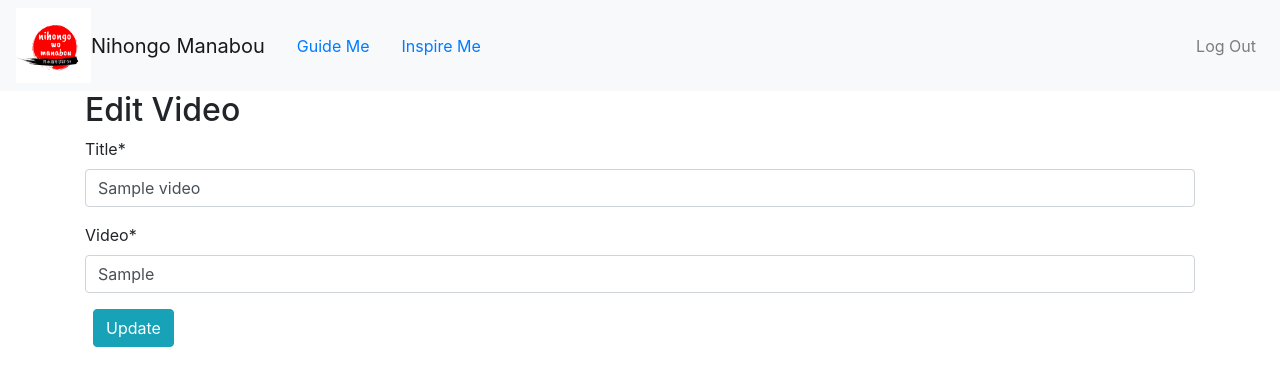
After one commit to charlesmontemayor/lets_study_japanese, a Django app: page /videos/00000000-0000-0000-0000-000000000001/edit/ in a window 1280 px wide. The commit adds this page. Shown: the top 386 px of the page. Run offline with Django 3.2, Linux system fonts and the light colour scheme; a user stored in the database is signed in; tables that the repository leaves empty hold one stand-in row (values such as "Sample post"); some libraries are stand-ins or nearby versions.

Commit message:
working video, edit, delete, updated nav

```diff
--- a/templates/_base.html
+++ b/templates/_base.html
@@ -14,21 +14,41 @@
 <body>
     <header>
         <!-- Fixed navbar -->
-        <div class="d-flex flex-column flex-md-row align-items-center p-3 px-md-4 mb-3 bg-white border-bottom shadow-sm">
+        <nav class="navbar navbar-expand-lg navbar-light bg-light">
             <img class="logo" src="{% static 'images/nihongo.png' %}">
             <a href="{% url 'home' %}" class="navbar-brand my-0 mr-md-auto font-weight-normal">Nihongo Manabou</a>
-            <nav class="my-2 my-md-0 mr-md-3">
-                {% if user.is_authenticated %}
-                <a class="p-2 text-dark" href="{% url 'guide_list' %}">Guide Me</a>
-                <a class="p-2 text-dark" href="{% url 'video_list' %}">Inspire Me</a>
-                <a class="p-2 text-dark" href="{% url 'account_logout' %}">Log Out</a>
-                {% else %}
-                <a class="p-2 text-dark" href="{% url 'about' %}">About</a>
-                <a class="p-2 text-dark" href="{% url 'account_login' %}">Log In</a>
-                <a class="btn btn-outline-primary" href="{% url 'account_signup' %}">Sign Up</a>
-                {% endif %}
-            </nav>
-        </div>
+
+            <div class="navbar">
+                <ul class="nav">
+                    <li class="nav-item">
+                        <a class="nav-link" href="{% url 'guide_list' %}">Guide Me</a>
+                    </li>
+                    <li class="nav-item">
+                        <a class="nav-link" href="{% url 'video_list' %}">Inspire Me</a>
+                    </li>
+                </ul>
+            </div>
+
+            <button class="navbar-toggler" type="button" data-toggle="collapse" data-target="#navbarToggler" aria-controls="navbarToggler" aria-expanded="false" aria-label="Toggle navigation">
+                <span class="navbar-toggler-icon"></span>
+            </button>
+            <div class="collapse navbar-collapse" id="navbarToggler">
+                <ul class="d-flex align-items-end navbar-nav ml-lg-auto">
+                    {% if user.is_authenticated %}
+                    <li class="nav-item">
+                        <a class="nav-link" href="{% url 'account_logout' %}">Log Out</a>
+                    </li>
+                    {% else %}
+                    <li class="nav-item">
+                        <a class="nav-link" href="{% url 'account_login' %}">Log In</a>
+                    </li>
+                    <li class="nav-item">
+                        <a class="nav-link" href="{% url 'account_signup' %}">Sign Up</a>
+                    </li>
+                    {% endif %}
+                </ul>
+            </div>
+        </nav>
     </header>
     <div class="container">
         {% block content %}
--- a/templates/guides/guide_detail.html
+++ b/templates/guides/guide_detail.html
@@ -8,6 +8,8 @@
     <p>by {{ guide.author }} | {{ guide.date }}</p>
     <p>{{ guide.body|linebreaks }}</p>
 </div>
+<p>Back to <a href="{% url 'guide_list' %}">All Guides</a>.</p>
+{% if user.is_authenticated %}
 <p><a href="{% url 'guide_edit' guide.pk %}">Edit</a> | <a href="{% url 'guide_delete' guide.pk %}">Delete</a></p>
-<p>Back to <a href="{% url 'guide_list' %}">All Guides</a>.</p>
+{% endif %}
 {% endblock content %}
--- a/templates/videos/video_detail.html
+++ b/templates/videos/video_detail.html
@@ -10,4 +10,10 @@
     {% video video.video 'medium' %}
     <br />
     <a href="{% url 'video_list' %}" class="pull-right"><small>Back To Video Lists</small></a>
+    {% if user.is_authenticated %}
+    <div class="">
+        <a href="{% url 'video_edit' video.pk %}">Edit</a> |
+        <a href="{% url 'video_delete' video.pk %}">Delete</a>
+    </div>
+    {% endif %}
 {% endblock content %}
--- /dev/null
+++ b/templates/videos/video_edit.html
@@ -0,0 +1,13 @@
+{% extends '_base.html' %}
+{% load crispy_forms_tags %}
+
+{% block title %}Edit Video{% endblock title %}
+
+{% block content %}
+<h2>Edit Video</h2>
+<form action="" method="POST">
+    {% csrf_token %}
+    {{ form|crispy }}
+    <button class="btn btn-info ml-2" type="submit">Update</button>
+</form>
+{% endblock content %}
--- a/videos/urls.py
+++ b/videos/urls.py
@@ -5,12 +5,13 @@ from .views import (
     VideoDetailView,
     VideoCreateView,
     VideoDeleteView,
+    VideoUpdateView,
     )
 
 urlpatterns = [
-    path('', VideoListView.as_view(), name='video_list'),
+    path('<uuid:pk>/edit/', VideoUpdateView.as_view(), name='video_edit'),
     path('<uuid:pk>/delete/', VideoDeleteView.as_view(), name='video_delete'),
     path('new/', VideoCreateView.as_view(), name='video_new'),
     path('<slug:slug>', VideoDetailView.as_view(), name='video_detail'),
-
+    path('', VideoListView.as_view(), name='video_list'),
 ]
--- a/videos/views.py
+++ b/videos/views.py
@@ -1,3 +1,4 @@
+from django.contrib.auth.mixins import LoginRequiredMixin
 from django.core.exceptions import PermissionDenied
 from django.views.generic import ListView, DetailView
 from django.views.generic.edit import CreateView, DeleteView, UpdateView
@@ -16,10 +17,11 @@ class VideoDetailView(DetailView):
     template_name = 'videos/video_detail.html'
     context_object_name = 'video'
 
-class VideoDeleteView(DeleteView):
+class VideoUpdateView(LoginRequiredMixin, UpdateView):
     model = Video
-    template_name = 'videos/video_delete.html'
-    success_url = reverse_lazy('video_list')
+    fields = ('title', 'video')
+    template_name = 'videos/video_edit.html'
+    login_url = 'account_login'
 
     def dispatch(self, request, *args, **kwargs):
         obj = self.get_object()
@@ -27,10 +29,23 @@ class VideoDeleteView(DeleteView):
             raise PermissionDenied
         return super().dispatch(request, *args, **kwargs)
 
-class VideoCreateView(CreateView):
+class VideoDeleteView(LoginRequiredMixin, DeleteView):
+    model = Video
+    template_name = 'videos/video_delete.html'
+    success_url = reverse_lazy('video_list')
+    login_url = 'account_login'
+
+    def dispatch(self, request, *args, **kwargs):
+        obj = self.get_object()
+        if obj.author != self.request.user:
+            raise PermissionDenied
+        return super().dispatch(request, *args, **kwargs)
+
+class VideoCreateView(LoginRequiredMixin, CreateView):
     model = Video
     template_name = 'videos/video_new.html'
     fields = ('title', 'video',)
+    login_url = 'account_login'
 
     def form_valid(self, form):
         form.instance.author = self.request.user
```
Also changed, not shown: guides/views.py (+2 -8 lines), templates/guides/guide_list.html (+10 -8 lines), templates/videos/video_list.html (+5 -5 lines).
